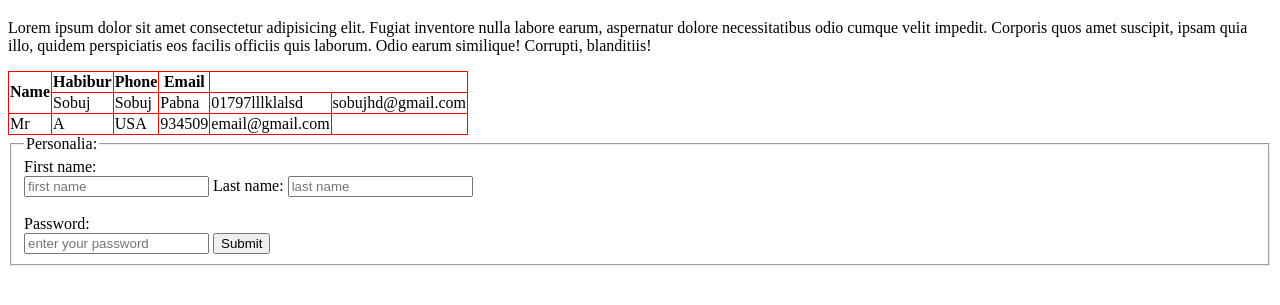
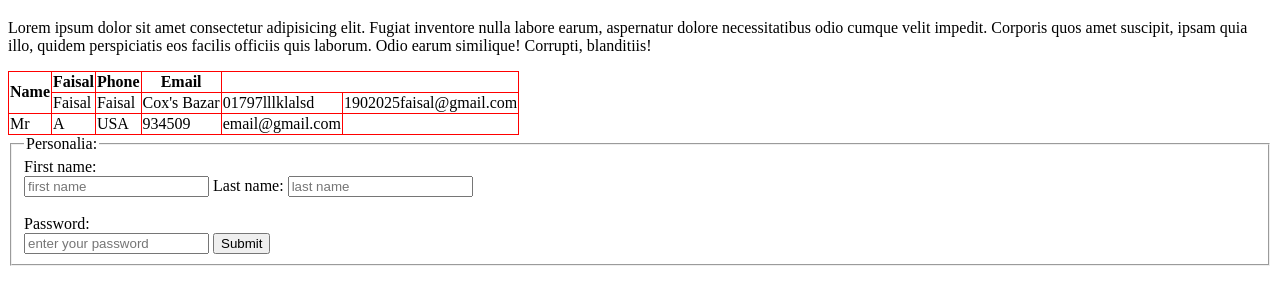
Before and after one commit to 25faisal99/first-project, a plain HTML site: page first-project/index.html in a window 1280 px wide. Shown: the part 95-400 px from the top of the page. Drawn offline with Linux system fonts and the light colour scheme.

Commit message:
Update index.html

```diff
--- a/first-project/index.html
+++ b/first-project/index.html
@@ -14,16 +14,16 @@
        <table style="border: 1px solid red;border-collapse: collapse;">
         <tr>
             <th style="border: 1px solid red;" rowspan="2">Name</th>
-            <th style="border: 1px solid red;">Habibur </th>
+            <th style="border: 1px solid red;">Faisal </th>
             <th style="border: 1px solid red;">Phone</th>
             <th style="border: 1px solid red;">Email</th>
         </tr>
         <tr>
-            <td style="border: 1px solid red;">Sobuj</td>
-            <td style="border: 1px solid red;">Sobuj</td>
-            <td style="border: 1px solid red;">Pabna</td>
+            <td style="border: 1px solid red;">Faisal</td>
+            <td style="border: 1px solid red;">Faisal</td>
+            <td style="border: 1px solid red;">Cox's Bazar</td>
             <td style="border: 1px solid red;">01797lllklalsd</td>
-            <td style="border: 1px solid red;">sobujhd@gmail.com</td>
+            <td style="border: 1px solid red;">1902025faisal@gmail.com</td>
         </tr>
         <tr>
             <td  style="border: 1px solid red;">Mr</td>
```
